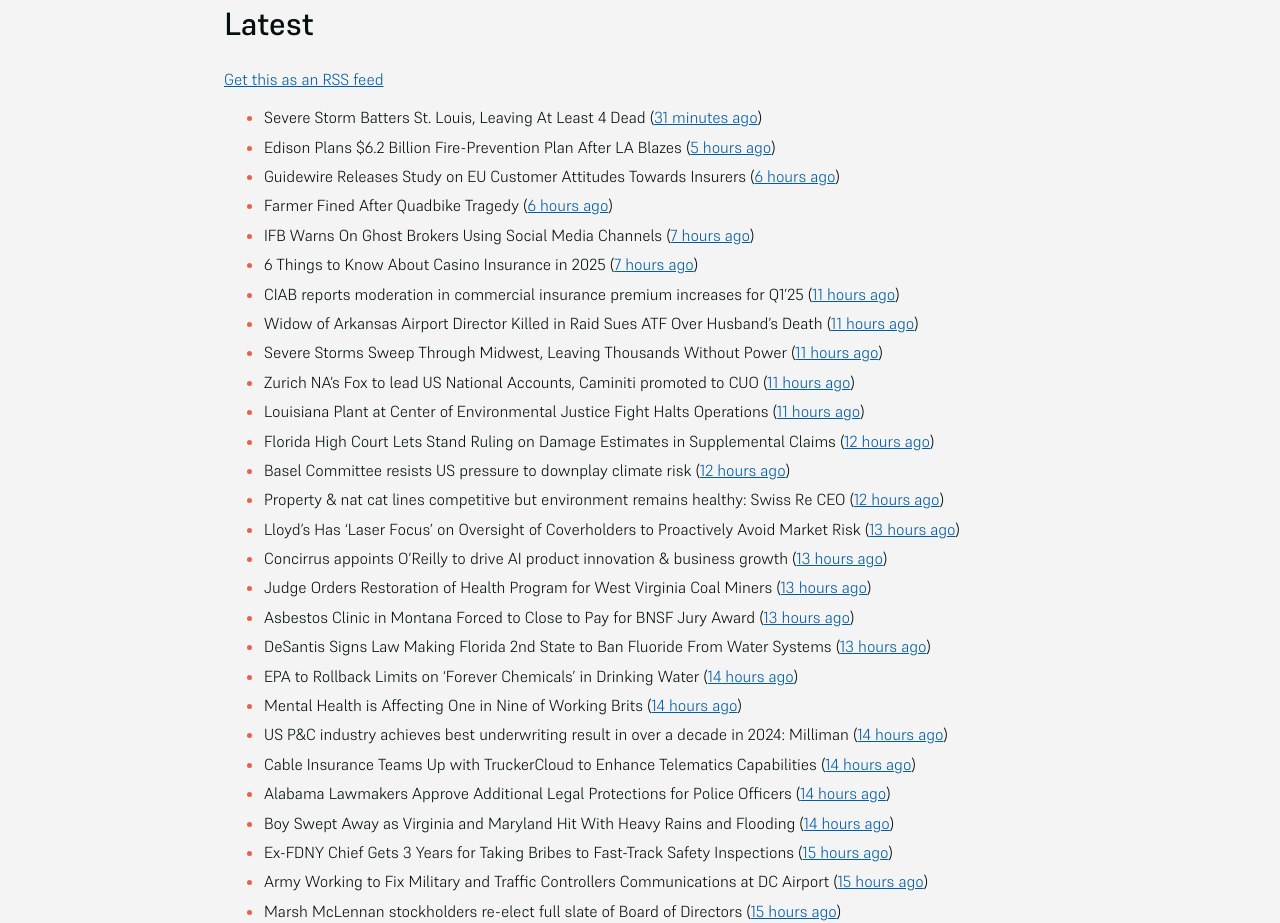
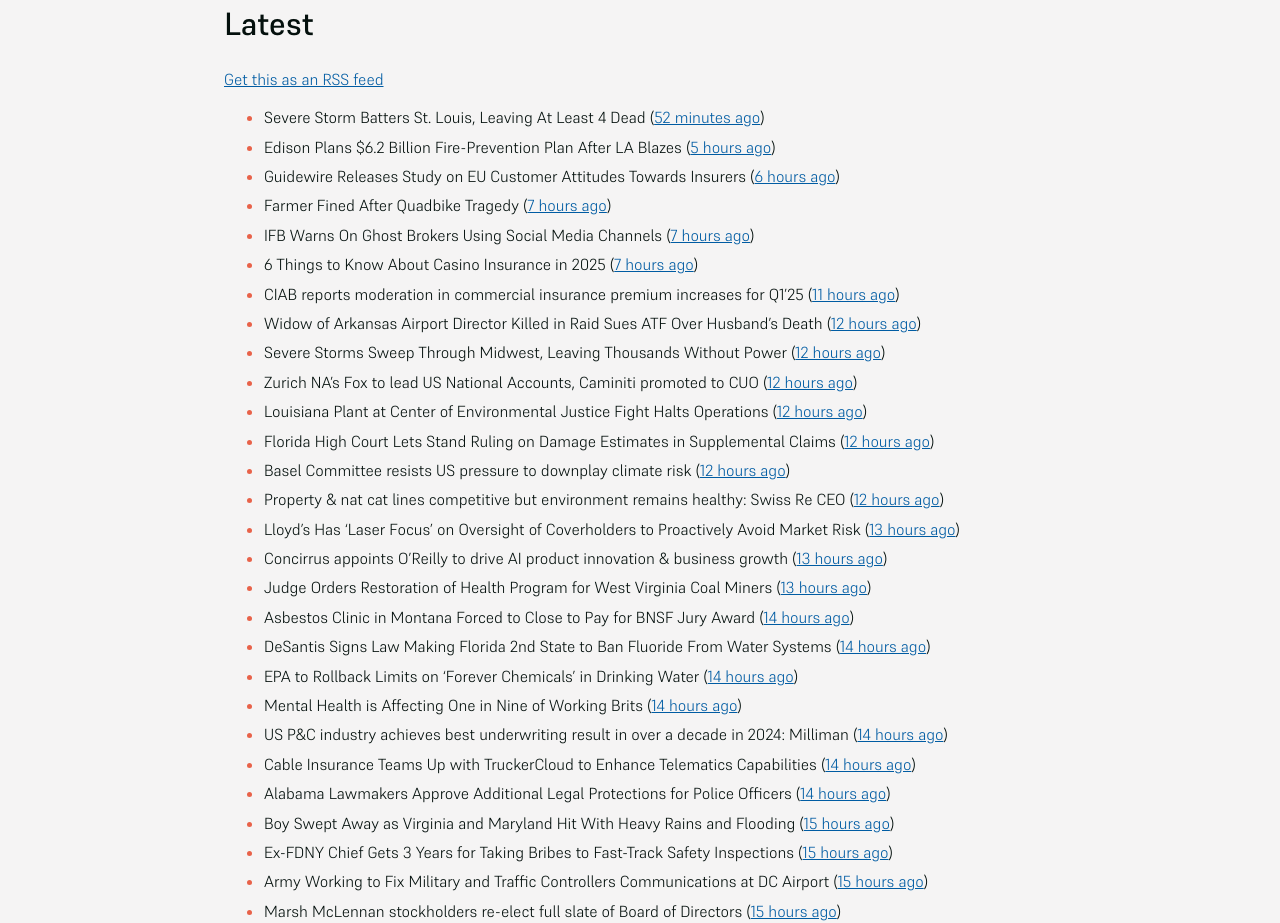
Before and after one commit to mat-0/feeds.thechels.uk, a Jekyll site: the page built from index.md, in a window 1280 px wide and 1400 px high. Shown: the part 168-1091 px from the top of the window. Built offline with Jekyll 4.4.1, drawn with Linux system fonts in a browser that asks for light colours; some of the changed text lies outside the part shown.

Commit message:
New Feed

```diff
--- a/index.md
+++ b/index.md
@@ -8,31 +8,31 @@ description: Latest Updates
 [Get this as an RSS feed](/feed.rss)
 
 <!-- news_marker starts -->
-- Severe Storm Batters St. Louis, Leaving At Least 4 Dead ([31 minutes ago](https://www.insurancejournal.com/news/midwest/2025/05/16/824121.htm))
+- Severe Storm Batters St. Louis, Leaving At Least 4 Dead ([52 minutes ago](https://www.insurancejournal.com/news/midwest/2025/05/16/824121.htm))
 - Edison Plans $6.2 Billion Fire-Prevention Plan After LA Blazes ([5 hours ago](https://www.insurancejournal.com/news/west/2025/05/16/824114.htm))
 - Guidewire Releases Study on EU Customer Attitudes Towards Insurers ([6 hours ago](https://insurance-edge.net/2025/05/16/guidewire-releases-study-on-eu-customer-attitudes-towards-insurers/))
-- Farmer Fined After Quadbike Tragedy ([6 hours ago](https://insurance-edge.net/2025/05/16/farmer-fined-after-quadbike-tragedy/))
+- Farmer Fined After Quadbike Tragedy ([7 hours ago](https://insurance-edge.net/2025/05/16/farmer-fined-after-quadbike-tragedy/))
 - IFB Warns On Ghost Brokers Using Social Media Channels ([7 hours ago](https://insurance-edge.net/2025/05/16/ifb-warns-on-ghost-brokers-using-social-media-channels/))
 - 6 Things to Know About Casino Insurance in 2025 ([7 hours ago](https://insurance-edge.net/2025/05/16/6-things-to-know-about-casino-insurance-in-2025/))
 - CIAB reports moderation in commercial insurance premium increases for Q1’25 ([11 hours ago](https://www.reinsurancene.ws/ciab-reports-moderation-in-commercial-insurance-premium-increases-for-q125/))
-- Widow of Arkansas Airport Director Killed in Raid Sues ATF Over Husband’s Death ([11 hours ago](https://www.insurancejournal.com/news/southcentral/2025/05/16/824097.htm))
-- Severe Storms Sweep Through Midwest, Leaving Thousands Without Power ([11 hours ago](https://www.insurancejournal.com/news/midwest/2025/05/16/824092.htm))
-- Zurich NA’s Fox to lead US National Accounts, Caminiti promoted to CUO ([11 hours ago](https://www.reinsurancene.ws/zurich-nas-fox-to-lead-us-national-accounts-caminiti-promoted-to-cuo/))
-- Louisiana Plant at Center of Environmental Justice Fight Halts Operations ([11 hours ago](https://www.insurancejournal.com/news/southcentral/2025/05/16/824085.htm))
+- Widow of Arkansas Airport Director Killed in Raid Sues ATF Over Husband’s Death ([12 hours ago](https://www.insurancejournal.com/news/southcentral/2025/05/16/824097.htm))
+- Severe Storms Sweep Through Midwest, Leaving Thousands Without Power ([12 hours ago](https://www.insurancejournal.com/news/midwest/2025/05/16/824092.htm))
+- Zurich NA’s Fox to lead US National Accounts, Caminiti promoted to CUO ([12 hours ago](https://www.reinsurancene.ws/zurich-nas-fox-to-lead-us-national-accounts-caminiti-promoted-to-cuo/))
+- Louisiana Plant at Center of Environmental Justice Fight Halts Operations ([12 hours ago](https://www.insurancejournal.com/news/southcentral/2025/05/16/824085.htm))
 - Florida High Court Lets Stand Ruling on Damage Estimates in Supplemental Claims ([12 hours ago](https://www.insurancejournal.com/news/southeast/2025/05/16/824076.htm))
 - Basel Committee resists US pressure to downplay climate risk ([12 hours ago](https://www.dig-in.com/articles/basel-committee-resists-us-pressure-to-downplay-climate-risk))
 - Property & nat cat lines competitive but environment remains healthy: Swiss Re CEO ([12 hours ago](https://www.reinsurancene.ws/property-nat-cat-lines-competitive-but-environment-remains-healthy-swiss-re-ceo/))
 - Lloyd’s Has ‘Laser Focus’ on Oversight of Coverholders to Proactively Avoid Market Risk ([13 hours ago](https://www.insurancejournal.com/news/international/2025/05/16/824065.htm))
 - Concirrus appoints O’Reilly to drive AI product innovation & business growth ([13 hours ago](https://www.reinsurancene.ws/concirrus-appoints-oreilly-to-drive-ai-product-innovation-business-growth/))
 - Judge Orders Restoration of Health Program for West Virginia Coal Miners ([13 hours ago](https://www.insurancejournal.com/news/southeast/2025/05/16/824060.htm))
-- Asbestos Clinic in Montana Forced to Close to Pay for BNSF Jury Award ([13 hours ago](https://www.insurancejournal.com/news/west/2025/05/16/824055.htm))
-- DeSantis Signs Law Making Florida 2nd State to Ban Fluoride From Water Systems ([13 hours ago](https://www.insurancejournal.com/news/southeast/2025/05/16/824051.htm))
+- Asbestos Clinic in Montana Forced to Close to Pay for BNSF Jury Award ([14 hours ago](https://www.insurancejournal.com/news/west/2025/05/16/824055.htm))
+- DeSantis Signs Law Making Florida 2nd State to Ban Fluoride From Water Systems ([14 hours ago](https://www.insurancejournal.com/news/southeast/2025/05/16/824051.htm))
 - EPA to Rollback Limits on ‘Forever Chemicals’ in Drinking Water ([14 hours ago](https://www.insurancejournal.com/news/national/2025/05/16/824047.htm))
 - Mental Health is Affecting One in Nine of Working Brits ([14 hours ago](https://insurance-edge.net/2025/05/16/mental-health-is-affecting-one-in-nine-of-working-brits/))
 - US P&C industry achieves best underwriting result in over a decade in 2024: Milliman ([14 hours ago](https://www.reinsurancene.ws/us-pc-industry-achieves-best-underwriting-result-in-over-a-decade-in-2024-milliman/))
 - Cable Insurance Teams Up with TruckerCloud to Enhance Telematics Capabilities ([14 hours ago](https://www.insurtechinsights.com/cable-insurance-teams-up-with-truckercloud-to-enhance-telematics-capabilities/))
 - Alabama Lawmakers Approve Additional Legal Protections for Police Officers ([14 hours ago](https://www.insurancejournal.com/news/southeast/2025/05/16/824044.htm))
-- Boy Swept Away as Virginia and Maryland Hit With Heavy Rains and Flooding ([14 hours ago](https://www.insurancejournal.com/news/east/2025/05/16/824034.htm))
+- Boy Swept Away as Virginia and Maryland Hit With Heavy Rains and Flooding ([15 hours ago](https://www.insurancejournal.com/news/east/2025/05/16/824034.htm))
 - Ex-FDNY Chief Gets 3 Years for Taking Bribes to Fast-Track Safety Inspections ([15 hours ago](https://www.insurancejournal.com/news/east/2025/05/16/824030.htm))
 - Army Working to Fix Military and Traffic Controllers Communications at DC Airport ([15 hours ago](https://www.insurancejournal.com/news/east/2025/05/16/824024.htm))
 - Marsh McLennan stockholders re-elect full slate of Board of Directors ([15 hours ago](https://www.reinsurancene.ws/marsh-mclennan-stockholders-re-elect-full-slate-of-board-of-directors/))
```
Also changed, not shown: other parts of index.md (+8 -8 lines).
